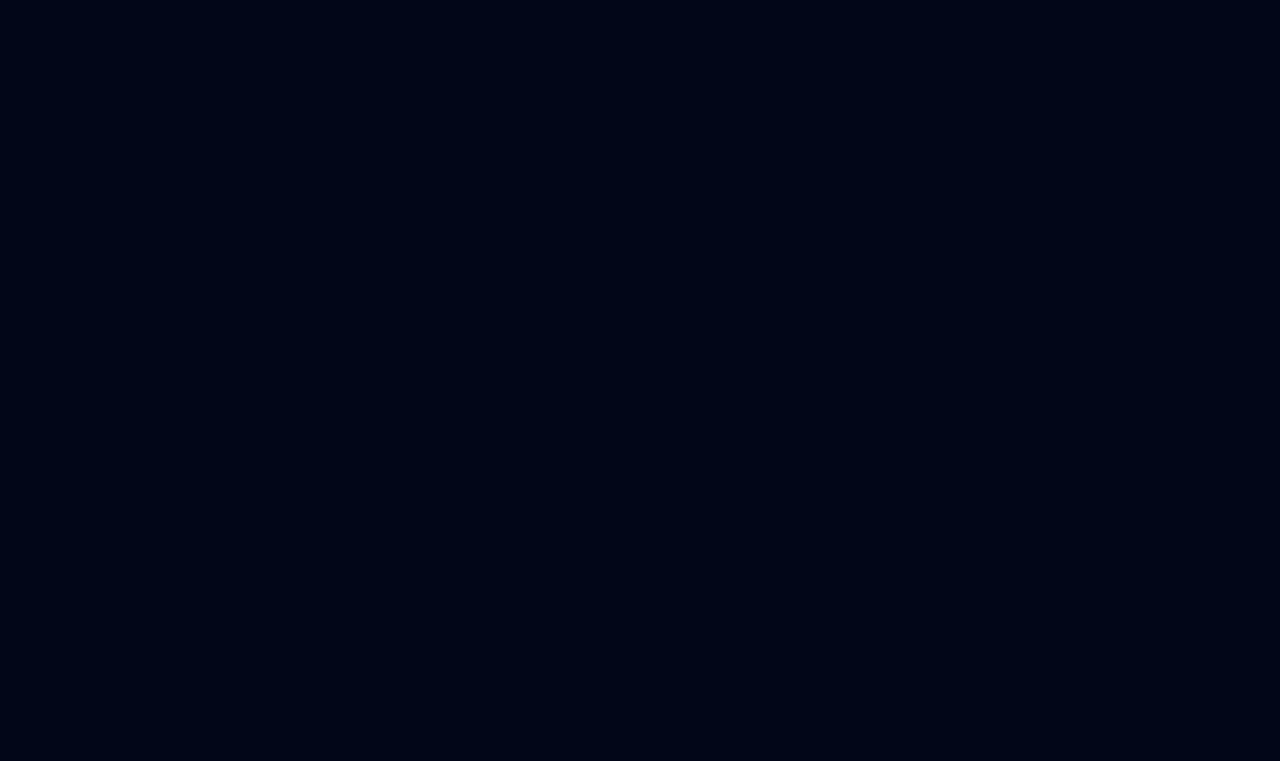
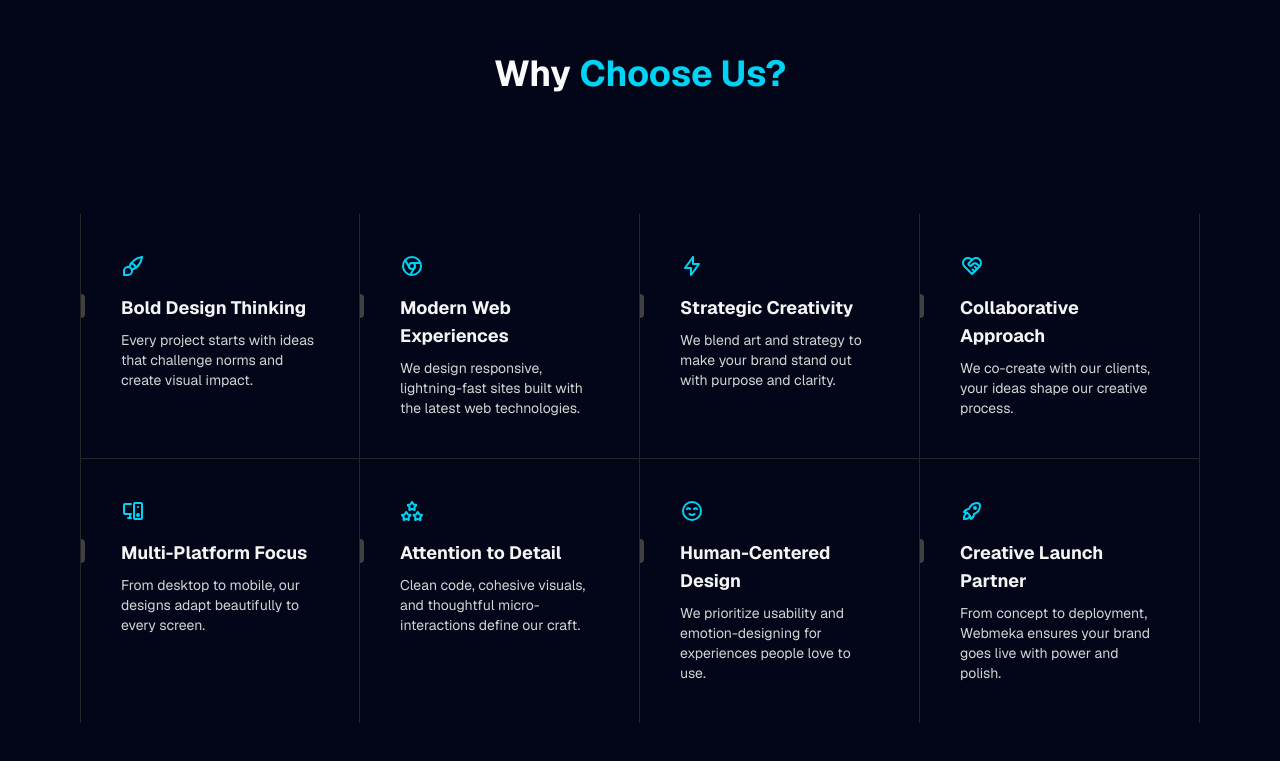
Before and after one commit to webmeka/webmeka, a Next.js app: page / in a window 1280 px wide. Shown: the part 1874-2635 px from the top of the page. Before the commit the page ends 1788 px from the top, so only its background shows below. Built offline with nearby package versions, Linux system fonts and the light colour scheme.

Commit message:
🥇 why choose us section

```diff
--- a/package.json
+++ b/package.json
@@ -12,6 +12,7 @@
     "@tabler/icons-react": "^3.35.0",
     "class-variance-authority": "^0.7.1",
     "clsx": "^2.1.1",
+    "cobe": "^0.6.5",
     "lucide-react": "^0.546.0",
     "motion": "^12.23.24",
     "next": "15.5.6",
--- a/src/app/page.tsx
+++ b/src/app/page.tsx
@@ -1,5 +1,6 @@
 import HeroSectionOne from "@/components/hero-section";
 import ServicesSection from "@/components/services-section";
+import ChooseUsSection from "@/components/why-choose-us";
 
 export default function Home() {
   return (
@@ -7,6 +8,7 @@ export default function Home() {
       <div className="pt-20 lg:pt-15 w-full">
         <HeroSectionOne />
         <ServicesSection />
+        <ChooseUsSection />
       </div>
     </main>
   );
--- /dev/null
+++ b/src/components/ui/features-section.tsx
@@ -0,0 +1,115 @@
+"use client";
+
+import { cn } from "@/lib/utils";
+import {
+  IconBrush,
+  IconBrandChrome,
+  IconBolt,
+  IconHeartHandshake,
+  IconDevices2,
+  IconStars,
+  IconMoodSmileBeam,
+  IconRocket,
+} from "@tabler/icons-react";
+
+export function WhyChooseWebmeka() {
+  const features = [
+    {
+      title: "Bold Design Thinking",
+      description:
+        "Every project starts with ideas that challenge norms and create visual impact.",
+      icon: <IconBrush />,
+    },
+    {
+      title: "Modern Web Experiences",
+      description:
+        "We design responsive, lightning-fast sites built with the latest web technologies.",
+      icon: <IconBrandChrome />,
+    },
+    {
+      title: "Strategic Creativity",
+      description:
+        "We blend art and strategy to make your brand stand out with purpose and clarity.",
+      icon: <IconBolt />,
+    },
+    {
+      title: "Collaborative Approach",
+      description:
+        "We co-create with our clients, your ideas shape our creative process.",
+      icon: <IconHeartHandshake />,
+    },
+    {
+      title: "Multi-Platform Focus",
+      description:
+        "From desktop to mobile, our designs adapt beautifully to every screen.",
+      icon: <IconDevices2 />,
+    },
+    {
+      title: "Attention to Detail",
+      description:
+        "Clean code, cohesive visuals, and thoughtful micro-interactions define our craft.",
+      icon: <IconStars />,
+    },
+    {
+      title: "Human-Centered Design",
+      description:
+        "We prioritize usability and emotion-designing for experiences people love to use.",
+      icon: <IconMoodSmileBeam />,
+    },
+    {
+      title: "Creative Launch Partner",
+      description:
+        "From concept to deployment, Webmeka ensures your brand goes live with power and polish.",
+      icon: <IconRocket />,
+    },
+  ];
+
+  return (
+    <section id="WhyWebmeka" className="relative z-10 py-20 max-w-7xl mx-auto">
+      <div className="grid grid-cols-1 md:grid-cols-2 lg:grid-cols-4">
+        {features.map((feature, index) => (
+          <Feature key={feature.title} {...feature} index={index} />
+        ))}
+      </div>
+    </section>
+  );
+}
+
+const Feature = ({
+  title,
+  description,
+  icon,
+  index,
+}: {
+  title: string;
+  description: string;
+  icon: React.ReactNode;
+  index: number;
+}) => {
+  return (
+    <div
+      className={cn(
+        "flex flex-col lg:border-r py-10 relative group/feature dark:border-neutral-800",
+        (index === 0 || index === 4) && "lg:border-l dark:border-neutral-800",
+        index < 4 && "lg:border-b dark:border-neutral-800"
+      )}
+    >
+      {index < 4 ? (
+        <div className="opacity-0 group-hover/feature:opacity-100 transition duration-200 absolute inset-0 h-full w-full bg-gradient-to-t from-neutral-100 dark:from-slate-800 to-transparent pointer-events-none" />
+      ) : (
+        <div className="opacity-0 group-hover/feature:opacity-100 transition duration-200 absolute inset-0 h-full w-full bg-gradient-to-b from-neutral-100 dark:from-slate-800 to-transparent pointer-events-none" />
+      )}
+
+      <div className="mb-4 relative z-10 px-10 text-cyan-400">{icon}</div>
+      <div className="text-lg font-bold mb-2 relative z-10 px-10">
+        <div className="absolute left-0 inset-y-0 h-6 group-hover/feature:h-8 w-1 rounded-tr-full rounded-br-full bg-neutral-300 dark:bg-neutral-700 group-hover/feature:bg-cyan-400 transition-all duration-200 origin-center" />
+        <span className="group-hover/feature:translate-x-2 transition duration-200 inline-block text-neutral-800 dark:text-neutral-100">
+          {title}
+        </span>
+      </div>
+      <p className="text-sm text-neutral-600 dark:text-neutral-300 max-w-xs relative z-10 px-10">
+        {description}
+      </p>
+    </div>
+  );
+};
--- /dev/null
+++ b/src/components/why-choose-us.tsx
@@ -0,0 +1,14 @@
+"use client";
+
+import { WhyChooseWebmeka } from "@/components/ui/features-section";
+
+const ChooseUsSection = () => {
+  return (
+    <section id="services" className="min-h-[90vh] w-full px-8 md:px-10 lg:px-20 py-10">
+        <h2 className="text-4xl font-bold text-center  pt-25 mb-10">Why <span className='text-cyan-400'>Choose Us?</span></h2>
+        <WhyChooseWebmeka />
+    </section>
+  )
+}
+
+export default ChooseUsSection
```
Also changed, not shown: 1 other file (tests, documents, lock files or other folders).
